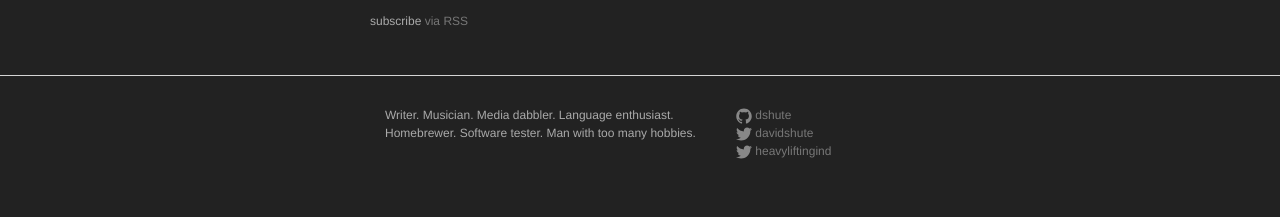
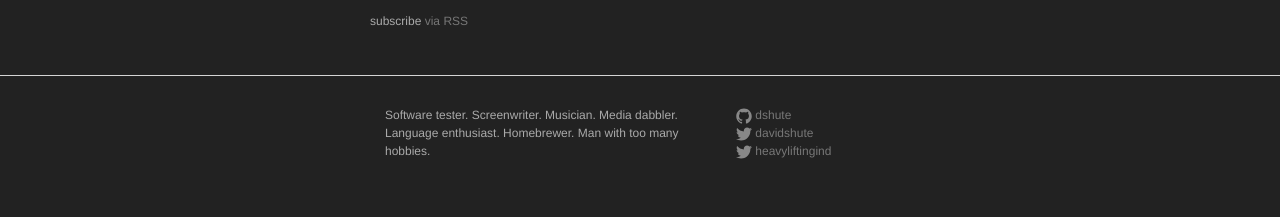
Before and after one commit to dshute/dshute.github.io, a Jekyll site: the page built from index.html, in a window 1280 px wide. Shown: the part 1595-1812 px from the top of the page. Built offline with Jekyll 4.4.1, drawn with Linux system fonts in a browser that asks for light colours.

Commit message:
minor config info update

```diff
--- a/_config.yml
+++ b/_config.yml
@@ -1,7 +1,7 @@
 # Site settings
 title: Working with a Broken Machine
 email: hey.ugly@davidshute.ca
-description: Writer. Musician. Media dabbler. Language enthusiast. Homebrewer. Software tester. Man with too many hobbies.
+description: Software tester. Screenwriter. Musician. Media dabbler. Language enthusiast. Homebrewer. Man with too many hobbies.
 baseurl: "" # the subpath of your site, e.g. /blog/
 url: "http://dshute.github.io" # the base hostname & protocol for your site
 twitter_username: davidshute
--- a/_sass/_base.scss
+++ b/_sass/_base.scss
@@ -17,7 +17,7 @@ body {
     font-family: $base-font-family;
     font-size: $base-font-size;
     line-height: $base-line-height;
-    font-weight: 325;
+    font-weight: 300;
     color: $text-color;
     background-color: $background-color;
     -webkit-text-size-adjust: 100%;
```
